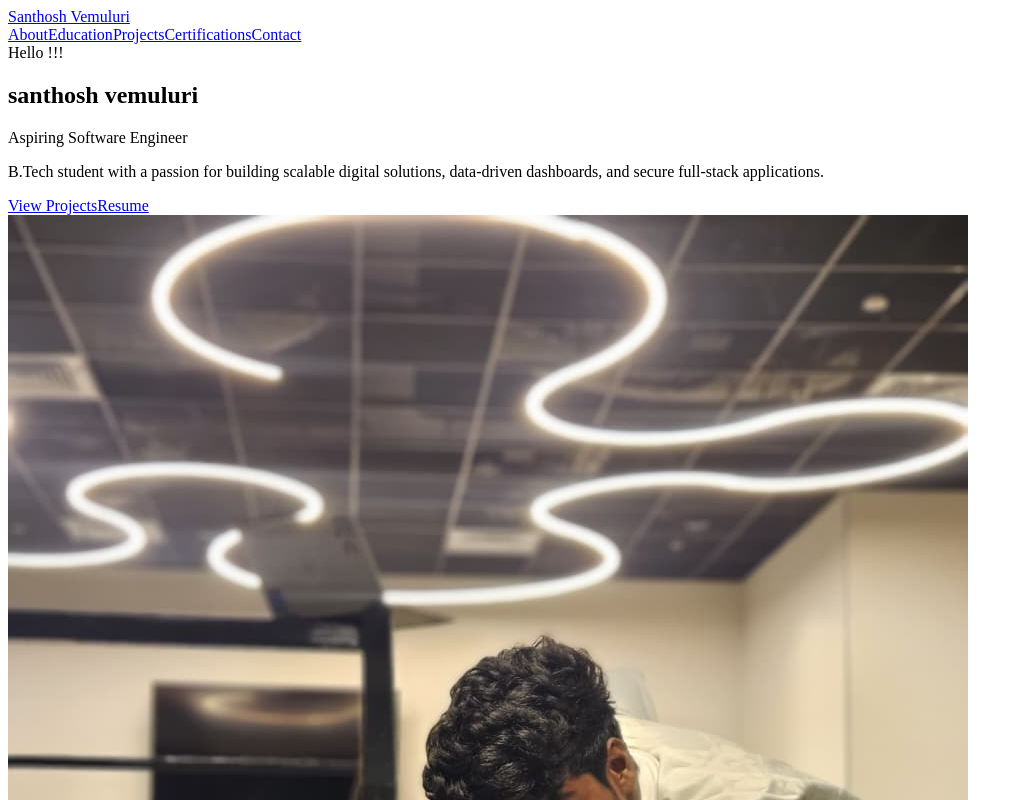
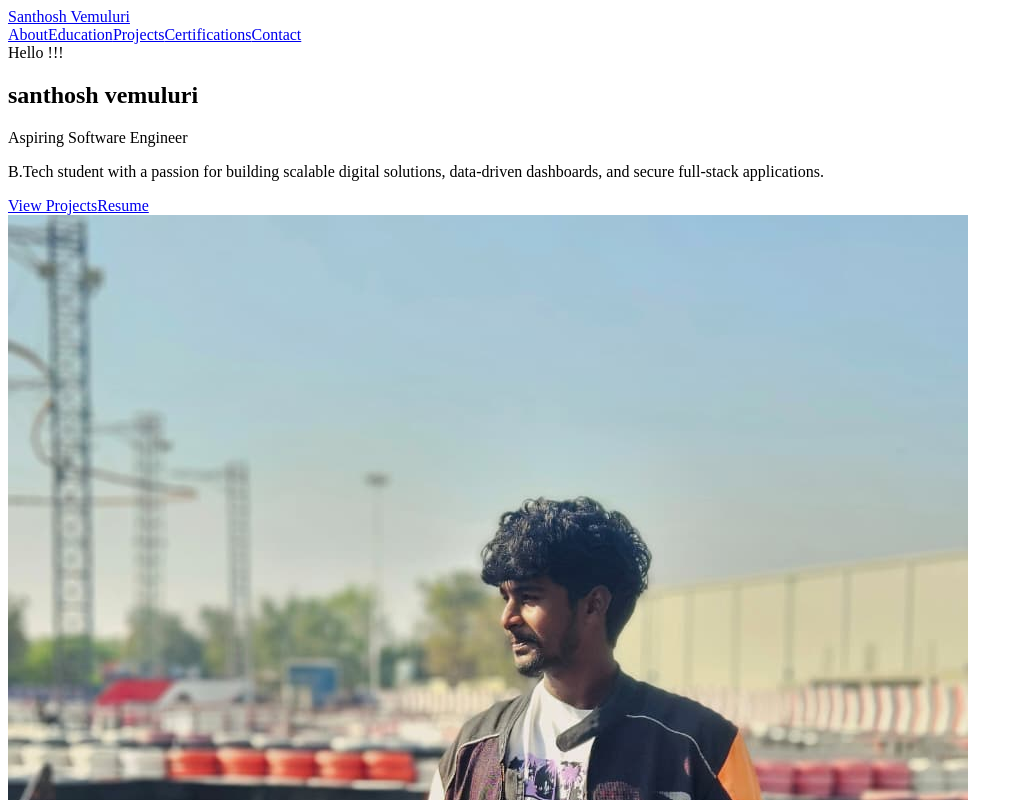
Before and after one commit to santhoshvemuluri/santhosh_vemuluri_portfolio, a React (Vite) app: page / in a window 1280 px wide. Shown: the top 800 px of the page, without its empty margins (0-1023 px from the left). Built offline with nearby package versions, Linux system fonts and the light colour scheme; the HTML template or start-up script is replaced by a standard one.

Commit message:
Revert hero image to hero_right.jpg per user request

```diff
--- a/src/App.jsx
+++ b/src/App.jsx
@@ -53,7 +53,7 @@ function Hero() {
           </div>
         </div>
         <div className="hero-photo">
-          <img src="/assets/drive/side_image.jpg" alt="Santhosh Vemuluri" />
+          <img src="/assets/drive/hero_right.jpg" alt="Santhosh Vemuluri" />
         </div>
       </div>
     </section>
```
